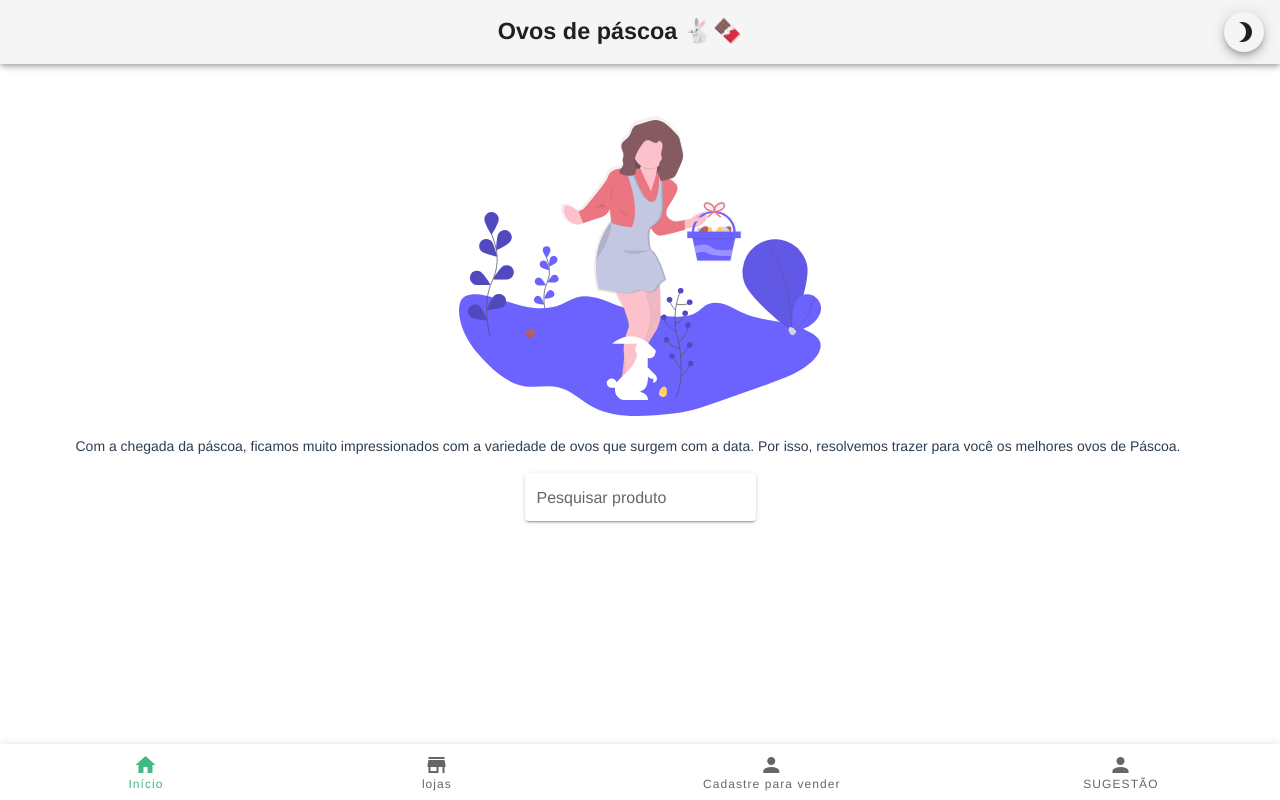
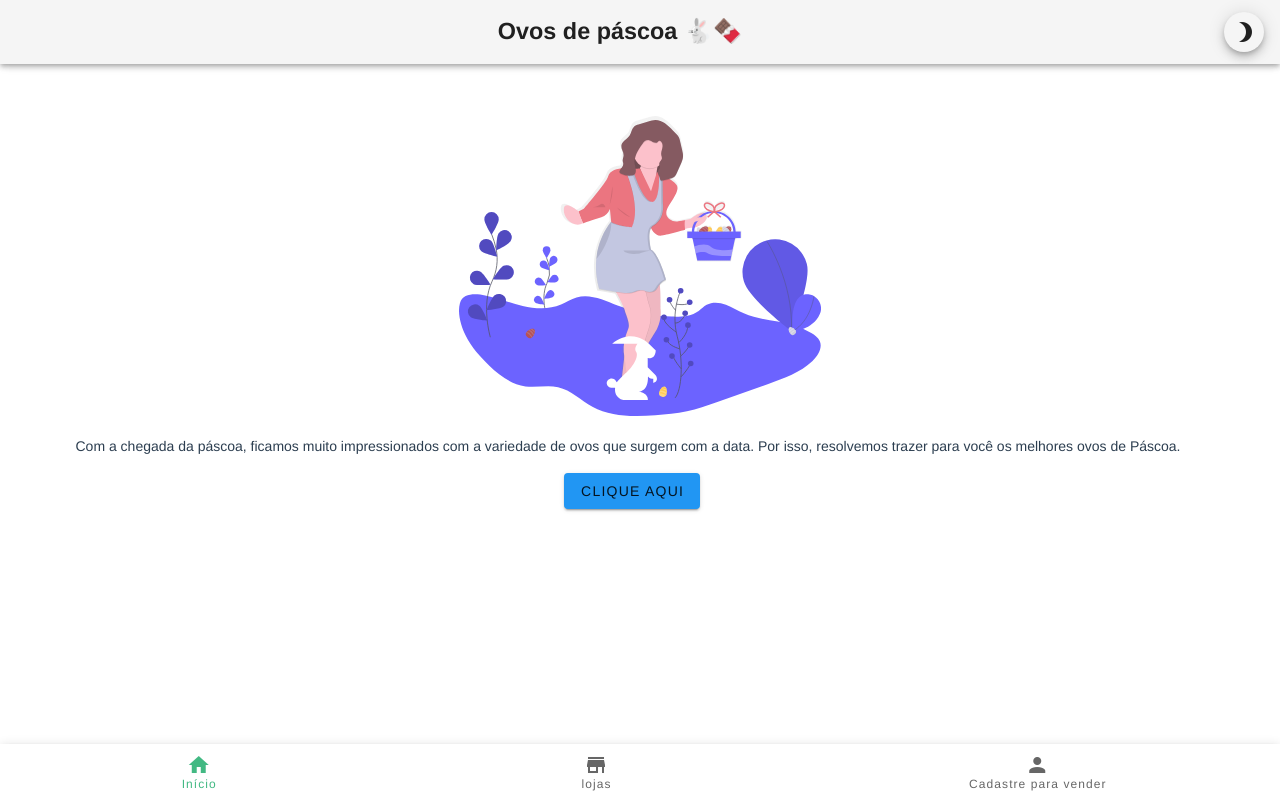
Before and after one commit to BrendaDourado/HackathonTime10, a Vue app in the folder hackathon/: page /home in a window 1280 px wide. Built offline with nearby package versions, Linux system fonts and the light colour scheme.

Commit message:
alteração sugestao

```diff
--- a/hackathon/src/components/AppTopBar.vue
+++ b/hackathon/src/components/AppTopBar.vue
@@ -45,12 +45,6 @@
         </v-btn>
         </router-link>
 
-         <router-link to="/cadastrocliente">
-        <v-btn>
-          <span>SUGESTÃO</span>
-          <v-icon>mdi-account</v-icon>
-        </v-btn>
-        </router-link>
 
 
 
--- a/hackathon/src/views/HomeIs.vue
+++ b/hackathon/src/views/HomeIs.vue
@@ -8,26 +8,29 @@
       ovos que surgem com a data. Por isso, resolvemos trazer para você os
       melhores ovos de Páscoa.
     </p>
-    <div class="form">
-      <v-form>
-        <v-row>
-          <v-col cols="12" sm="12">
-            <v-text-field
-              v-model="first"
-              label="Pesquisar produto"
-              solo
-            ></v-text-field>
-          </v-col>
-        </v-row>
-      </v-form>
-    </div>
+    <v-btn @click="delay" color="blue" class="mr-4" type="submit"> Clique Aqui </v-btn>
   </v-container>
 </template>
 
 <script>
 export default {
-  name: "HomeIs",
-};
+  data: () => ({
+     name: "HomeIs",
+  }),
+methods: {
+    submit() {
+      this.$refs.observer.validate();
+
+    },
+      delay(){
+        setTimeout(()=>{
+          this.$router.push('/cadastrocliente')
+
+          },100)
+
+  },
+}
+}
 </script>
 
 <style>
```
